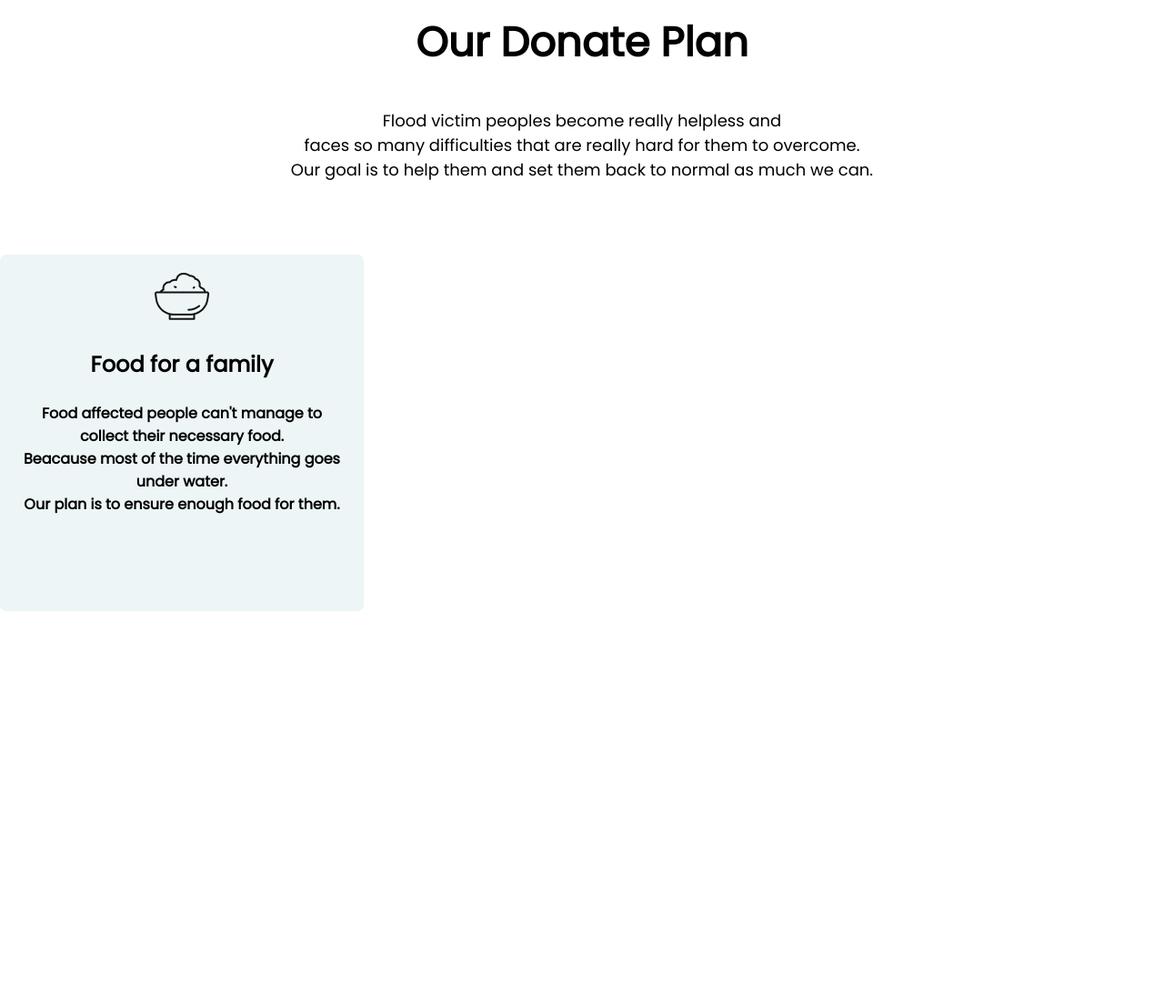
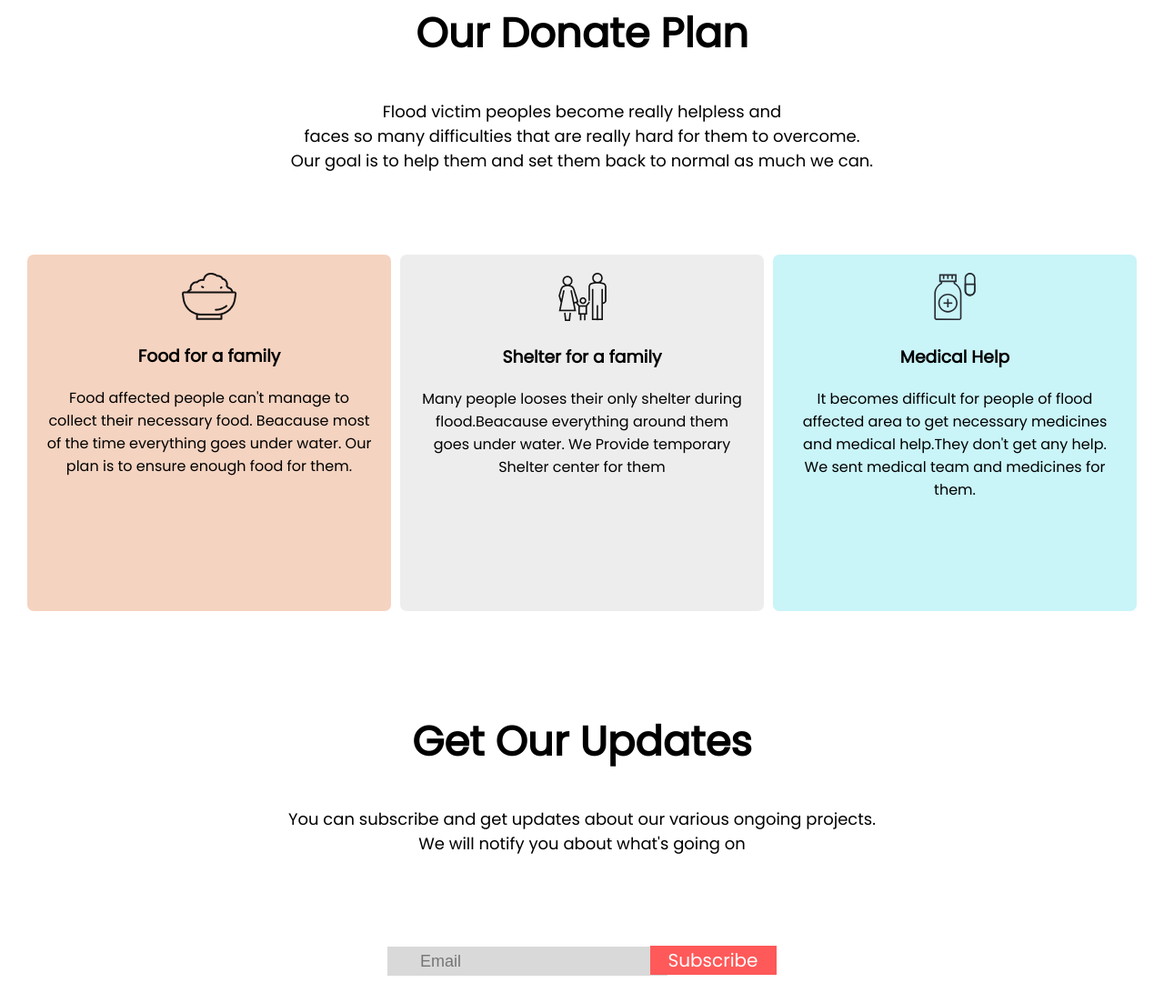
Before and after one commit to anowarzz/donate-for-flood-victims, a plain HTML site: page index.html in a window 1280 px wide. Shown: the part 1744-2847 px from the top of the page at 91% size. Before the commit the page ends 2416 px from the top, so only its background shows below. Drawn offline with Linux system fonts and the light colour scheme.

Commit message:
adding get update section

```diff
--- a/index.html
+++ b/index.html
@@ -40,7 +40,7 @@
         <br />
       </div>
 
-      <div class="donate-amount">
+      <div class="flexible-container">
         <div class="unselected-amount">
           <p>100tk</p>
         </div>
@@ -68,7 +68,8 @@
     </section>
 
     <section>
-      <div class="donate-plan">
+
+<div class="plans"> <div class="donate-plan">
         <h2>Our Donate Plan</h2>
         <p>
           Flood victim peoples become really helpless and <br />
@@ -84,18 +85,50 @@
           <h3>Food for a family</h3>
           <p>
             Food affected people can't manage to collect their necessary food.
-            <br />
-            Beacause most of the time everything goes under water. <br />
-            Our plan is to ensure enough food for them.
+            Beacause most of the time everything goes under water. Our plan is
+            to ensure enough food for them.
           </p>
         </div>
 
-        <div></div>
+        <div class="give-shelter">
+          <img src="icons/shelter.png" alt="shelter icon" />
+          <h3>Shelter for a family</h3>
+          <p>
+            Many people looses their only shelter during flood.Beacause
+            everything around them goes under water. We Provide temporary
+            Shelter center for them
+          </p>
+        </div>
 
-        <div></div>
+        <div class="medical-help">
+          <img src="icons/medicine.svg" alt="medicine icon">
+            <h3> Medical Help</h3>
 
-        <div></div>
+          <p>
+          It becomes difficult for people of flood affected area to get necessary medicines and medical help.They don't get any help. We sent medical team and medicines for them.
+          </p>
+
       </div>
+    </div>
     </section>
+
+<section>
+
+<div class="our-updates">
+
+<h2>Get Our Updates</h2>
+<p> You can subscribe and get updates about our various ongoing projects. <br> We will notify you about  what's going on </p>
+</div>
+
+<div class="input-email">
+
+<input type="email" placeholder="Email" style="width:270px;height:30px">
+<a class="subscribe-button" target="_blank" href="">Subscribe</a>
+</div>
+
+</section>
+
+
+
   </body>
 </html>
--- a/style.css
+++ b/style.css
@@ -45,13 +45,13 @@ h2 {
   font-size: 18px;
 }
 .unselected-amount {
-  text-align: center;
+  text-align:center;
   font-size: 30px;
   font-weight: 700;
   width: 135px;
   height: 123px;
   padding: 20px;
-  background-color: #fafafa;
+  background-color:#f3eaea7e;
   border-radius: 5px;
   margin-left: 20px;
   margin-right: 20px;
@@ -63,14 +63,13 @@ h2 {
   width: 135px;
   height: 123px;
   padding: 20px;
-  background-color: #ffeeee;
+  background-color: #fce3e3;
   border: 2px solid #ff5959;
   border-radius: 5px;
-  margin-left: 20px;
-  margin-right: 20px;
+  margin: 20px;
 }
 
-.donate-amount {
+.flexible-container{
   display: flex;
   justify-content: space-evenly;
   align-items: center;
@@ -78,7 +77,8 @@ h2 {
   margin-bottom:50px;
 }
 
-input {
+input[type=text]
+    {
   border: 0px;
   background: transparent;
   font-size: 18px;
@@ -92,7 +92,7 @@ hr{
 }
 .donate-button2{
   text-align: center;
-  margin-bottom:200px;
+  margin-bottom:150px;
 
 }
 .donate-plan{
@@ -101,15 +101,67 @@ hr{
   margin-bottom:80px;
 }
 .food-donate{
-  text-align:left;
  text-align: center;
-  font-weight: 700;
   width:360px;
   height:352px;
   padding: 20px;
-  background: #4F9DA61A;
+  background: #eeb8999d;
   border-radius: 7px;
    }
-   .food-donate h3 {
+   .food-donate .give-shelter .medical-help h3 {
     font-size:24px;
    }
+   .give-shelter {
+ text-align: center;
+  width:360px;
+  height:352px;
+  padding: 20px;
+  background:#584f4f1a;
+
+  border-radius: 7px;
+  margin:10px
+   }
+   .medical-help{
+  text-align: center;
+  width:360px;
+  height:352px;
+  padding: 20px;
+  background: #c3f3f8e5;
+  border-radius: 7px;
+   }
+   .medical-help img{
+    height:15%;
+    width:15%;
+   }
+   .plans{
+    margin-bottom: 100px;
+   }
+   .our-updates{
+    text-align:center;
+    font-size: 18px;
+    margin-bottom: 70px;
+   }
+   .input-email{
+    text-align:center;
+
+   }
+   input[type=email]
+    {
+  border:0px;
+  background:#D9D9D9;
+  font-size: 18px;
+  padding-left:3%;
+}
+.subscribe-button{
+  text-decoration: none;
+  font-size: 20px;
+  text-align:center;
+  padding: 2px 20px;
+  color: white;
+  font-weight: 400;
+  background-color: #ff5959;
+  margin-left:-2%;
+}
+.input-email{
+  padding: 30px 50px;
+}
```
